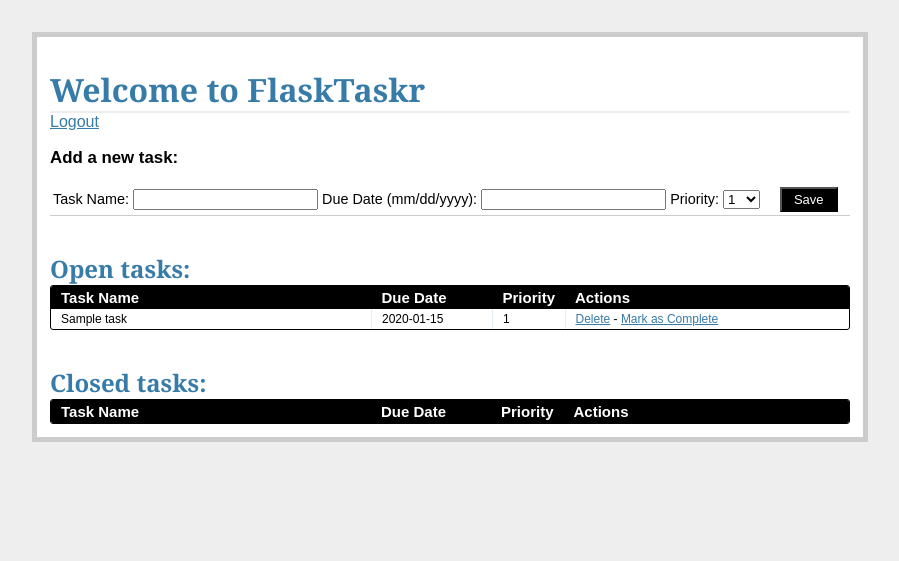
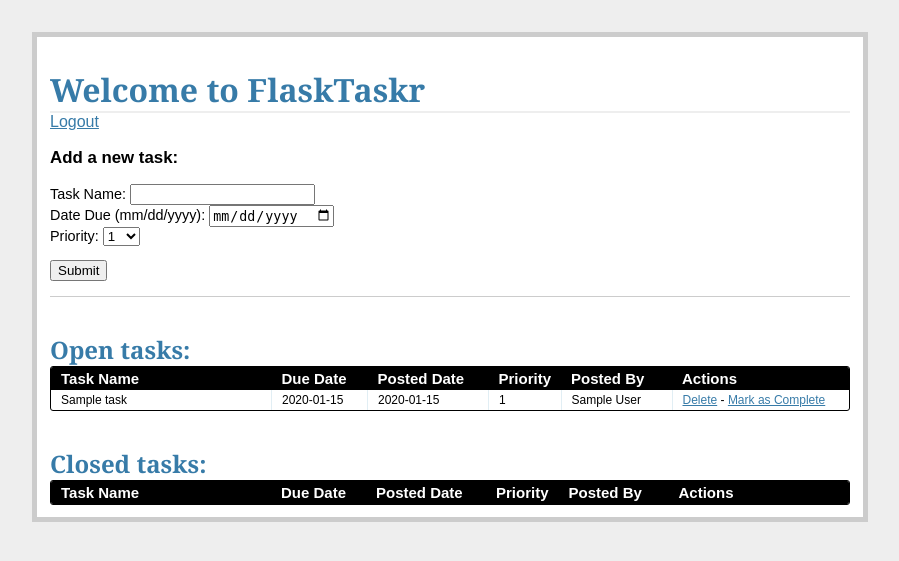
Before and after one commit to robinsiebler/real-python-test, a Flask app: page /tasks/ in a window 1280 px wide. Shown: the top 561 px of the page, without its empty margins (190-1089 px from the left). Run offline with Flask 2, Linux system fonts and the light colour scheme; the visitor is signed in with stand-in values (Sample User, id 1); tables that the repository leaves empty hold one stand-in row (values such as "Sample post"); lists and menus that the app fills with data are empty.

Commit message:
Added user registration and authentication

```diff
--- a/flasktaskr/project/_config.py
+++ b/flasktaskr/project/_config.py
@@ -6,8 +6,6 @@
 basedir = os.path.abspath(os.path.dirname(__file__))
 
 DATABASE = 'flasktaskr.db'
-USERNAME = 'admin'
-PASSWORD = 'admin'
 WTF_CSRF_ENABLED = True
 SECRET_KEY = '817DA6CF78F7D'
 
--- a/flasktaskr/project/forms.py
+++ b/flasktaskr/project/forms.py
@@ -1,8 +1,9 @@
 # project/forms.py
 
 from flask_wtf import Form
-from wtforms import StringField, DateField, IntegerField, SelectField
-from wtforms.validators import DataRequired
+from wtforms import StringField, DateField, IntegerField, \
+	SelectField, PasswordField
+from wtforms.validators import DataRequired, Length, EqualTo
 
 
 class AddTaskForm(Form):
@@ -19,3 +20,32 @@
 	                                ]
 	                       )
 	status = IntegerField('Status')
+
+
+# TODO: Currently this form does not validate the fields!
+class RegisterForm(Form):
+	name = StringField('Username',
+	                   validators=[DataRequired(), Length(min=6, max=25,
+	                                                      message='Name must be at least 6 chars long')]
+	                   )
+	email = StringField('Email',
+	                    validators=[DataRequired(), Length(min=6,max=40,
+	                                                       message='E-mail must be at least 6 chars long')]
+	                    )
+	password = PasswordField('Password',
+	                         validators=[DataRequired(), Length(min=6, max=40,
+	                                                            message='Password must be at least 6 chars long')]
+	                         )
+	confirm = PasswordField('Repeat Password',
+	                        validators=[DataRequired(),
+	                                    EqualTo('password',
+	                                            message='Passwords must match')]
+	                        )
+
+class LoginForm(Form):
+	name = StringField('Username',
+	                   validators=[DataRequired()]
+	                   )
+	password = PasswordField('Password',
+	                         validators=[DataRequired()]
+	                         )
--- a/flasktaskr/project/templates/tasks.html
+++ b/flasktaskr/project/templates/tasks.html
@@ -5,42 +5,16 @@
 <a href="/logout">Logout</a>
 <div class="add-task">
     <h3>Add a new task:</h3>
-    <table>
-        <tr>
             <form action="{{ url_for('new_task') }}" method="post">
                 {{ form.csrf_token }}
-                <td>
-                    <label>Task Name:</label>
-                    <input name="name" type="text">
-                </td>
-                <td>
-                    <label>Due Date (mm/dd/yyyy):</label>
-                    <input name="due_date" type="text" width="120px">
-                </td>
-                <td>
-                    <label>Priority:</label>
-                    <select name="priority" width="100px">
-                        <option value="1">1</option>
-                        <option value="2">2</option>
-                        <option value="3">3</option>
-                        <option value="4">4</option>
-                        <option value="5">5</option>
-                        <option value="6">6</option>
-                        <option value="7">7</option>
-                        <option value="8">8</option>
-                        <option value="9">9</option>
-                        <option value="10">10</option>
-                    </select>
-                </td>
-                <td>
-                    &nbsp;
-                    &nbsp;
-                    <input class="button" type="submit" value="Save">
+                <p>
 
-                </td>
+                    {{ form.name.label }}: {{ form.name }}<br>
+                    {{ form.due_date.label }}: {{ form.due_date }}<br>
+                    {{ form.priority.label }}: {{ form.priority }}
+                </p>
+                <p><input type="submit" value="Submit"></p>
             </form>
-        </tr>
-    </table>
 </div>
 <div class="entries">
     <br>
@@ -50,51 +24,59 @@
         <table>
             <thead>
                 <tr>
-                    <th width="300px"><strong>Task Name</strong></th>
-                    <th width="100px"><strong>Due Date</strong></th>
+                    <th width="200px"><strong>Task Name</strong></th>
+                    <th width="75px"><strong>Due Date</strong></th>
+                    <th width="100px"><strong>Posted Date</strong></th>
                     <th width="50px"><strong>Priority</strong></th>
+                    <th width="90px"><strong>Posted By</strong></th>
                     <th><strong>Actions</strong></th>
                 </tr>
             </thead>
             {% for task in open_tasks %}
                 <tr>
-                    <td width="300px">{{ task.name }}</td>
-                    <td width="100px">{{ task.due_date }}</td>
+                    <td width="200px">{{ task.name }}</td>
+                    <td width="75px">{{ task.due_date }}</td>
+                    <td width="100px">{{ task.posted_date }}</td>
                     <td width="50px">{{ task.priority }}</td>
+                    <td width="90px">{{ task.poster.name }}</td>
                     <td>
                         <a href="{{ url_for('delete_entry', task_id =
                             task.task_id) }}">Delete</a> -
-                        <a href="{{ url_for('complete', task_id = task.task_id)
-                            }}">Mark as Complete</a>
+                        <a href="{{ url_for('complete', task_id =
+                            task.task_id) }}">Mark as Complete</a>
                     </td>
                 </tr>
             {% endfor %}
         </table>
     </div>
-    <br>
-    <br>
 </div>
+<br>
+<br>
 <div class="entries">
     <h2>Closed tasks:</h2>
     <div class="datagrid">
         <table>
             <thead>
                 <tr>
-                    <th width="300px"><strong>Task Name</strong></th>
-                    <th width="100px"><strong>Due Date</strong></th>
+                    <th width="200px"><strong>Task Name</strong></th>
+                    <th width="75px"><strong>Due Date</strong></th>
+                    <th width="100px"><strong>Posted Date</strong></th>
                     <th width="50px"><strong>Priority</strong></th>
+                    <th width="90px"><strong>Posted By</strong></th>
                     <th><strong>Actions</strong></th>
                 </tr>
             </thead>
             {% for task in closed_tasks %}
                 <tr>
-                    <td width="300px">{{ task.name }}</td>
-                    <td width="100px">{{ task.due_date }}</td>
+                    <td width="200px">{{ task.name }}</td>
+                    <td width="75px">{{ task.due_date }}</td>
+                    <td width="100px">{{ task.posted_date }}</td>
                     <td width="50px">{{ task.priority }}</td>
-                <td>
-                    <a href="{{ url_for('delete_entry', task_id =
-                        task.task_id) }}">Delete</a>
-                </td>
+                    <td width="90px">{{ task.poster.name }}</td>
+                    <td>
+                        <a href="{{ url_for('delete_entry', task_id =
+                            task.task_id) }}">Delete</a>
+                    </td>
                 </tr>
             {% endfor %}
         </table>
--- a/flasktaskr/project/views.py
+++ b/flasktaskr/project/views.py
@@ -1,7 +1,9 @@
-from forms import AddTaskForm
+# imports
+import datetime
+from forms import AddTaskForm, RegisterForm, LoginForm
 from functools import wraps
 from flask import Flask, flash, redirect, render_template, \
-	request, session, url_for, g
+	request, session, url_for
 from flask.ext.sqlalchemy import SQLAlchemy
 
 # config
@@ -9,11 +11,10 @@
 app.config.from_object('_config')
 db = SQLAlchemy(app)
 
-from models import Task
+from models import Task, User
 
 
 # helper functions
-
 def login_required(test):
 	@wraps(test)
 	def wrap(*args, **kwargs):
@@ -22,6 +23,7 @@
 		else:
 			flash('You need to login first.')
 			return redirect(url_for('login'))
+
 	return wrap
 
 
@@ -29,6 +31,7 @@
 @app.route('/logout/')
 def logout():
 	session.pop('logged_in', None)
+	session.pop('user_id', None)
 	flash('Goodbye!')
 	return redirect(url_for('login'))
 
@@ -36,28 +39,51 @@
 @app.route('/', methods=['GET', 'POST'])
 def login():
 	error = None
+	form = LoginForm(request.form)
 	if request.method == 'POST':
-		if request.form['username'] != app.config['USERNAME'] \
-			or request.form['password'] != app.config['PASSWORD']:
-				error = 'Invalid Credentials. Please try again.'
-				return render_template('login.html', error=error)
+		if form.validate_on_submit():
+			user = User.query.filter_by(name=request.form['name']).first()
+			if user is not None and user.password == request.form['password']:
+				session['logged_in'] = True
+				session['user_id'] = user.id
+				flash('Welcome!')
+				return redirect(url_for('tasks'))
+			else:
+				error = 'Invalid username or password.'
 		else:
-			session['logged_in'] = True
-			flash('Welcome!')
-			return redirect(url_for('tasks'))
-	return render_template('login.html')
+			error = 'Both fields are required.'
+	return render_template('login.html', form=form, error=error)
+
+
+@app.route('/register/', methods=['GET', 'POST'])
+def register():
+	error = None
+	form = RegisterForm(request.form)
+	if request.method == 'POST':
+		if form.validate_on_submit():
+			new_user = User(
+					form.name.data,
+					form.email.data,
+					form.password.data,
+			)
+			db.session.add(new_user)
+			db.session.commit()
+			flash('Thanks for registering. Please login.')
+			return redirect(url_for('login'))
+	return render_template('register.html', form=form, error=error)
 
 
 @app.route('/tasks/')
 @login_required
 def tasks():
-	open_tasks = db.session.query(Task)	\
+	open_tasks = db.session.query(Task) \
 		.filter_by(status='1').order_by(Task.due_date.asc())
 	closed_tasks = db.session.query(Task) \
 		.filter_by(status='0').order_by(Task.due_date.asc())
 	return render_template('tasks.html', form=AddTaskForm(request.form),
 	                       open_tasks=open_tasks, closed_tasks=closed_tasks
 	                       )
+
 
 # Add new task
 @app.route('/add/', methods=['GET', 'POST'])
@@ -67,15 +93,21 @@
 	if request.method == 'POST':
 		if form.validate_on_submit():
 			new_task = Task(
-			form.name.data,
-			form.due_date.data,
-			form.priority.data,
-			'1'
+					form.name.data,
+					form.due_date.data,
+					form.priority.data,
+					datetime.datetime.utcnow(),
+					'1',
+					session['user_id']
 			)
-		db.session.add(new_task)
-		db.session.commit()
-		flash('New entry was successfully posted. Thanks.')
-	return redirect(url_for('tasks'))
+			db.session.add(new_task)
+			db.session.commit()
+			flash('New entry was successfully posted. Thanks.')
+			return redirect(url_for('tasks'))
+		else:
+			flash('All fields are required.')
+			return redirect(url_for('tasks'))
+	return render_template('tasks.html', form=form)
 
 
 # Mark tasks as complete
@@ -83,7 +115,7 @@
 @login_required
 def complete(task_id):
 	new_id = task_id
-	db.session.query(Task).filter_by(task_id=new_id).update({"status":"0"})
+	db.session.query(Task).filter_by(task_id=new_id).update({"status": "0"})
 	db.session.commit()
 	flash('The task is complete. Nice.')
 	return redirect(url_for('tasks'))
```
Also changed, not shown: flasktaskr/project/db_migrate.py (added, +35 -0 lines), flasktaskr/project/models.py (+25 -1 lines), flasktaskr/project/templates/login.html (+14 -8 lines), flasktaskr/project/templates/register.html (added, +26 -0 lines), flasktaskr/requirements.txt (+9 -0 lines).
